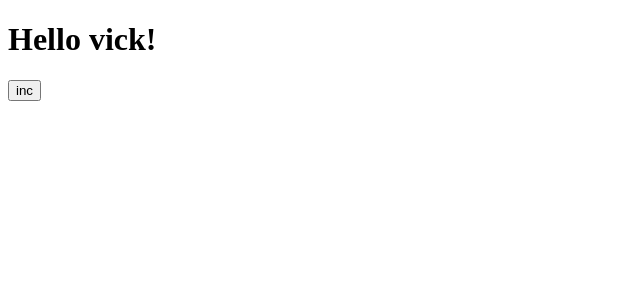
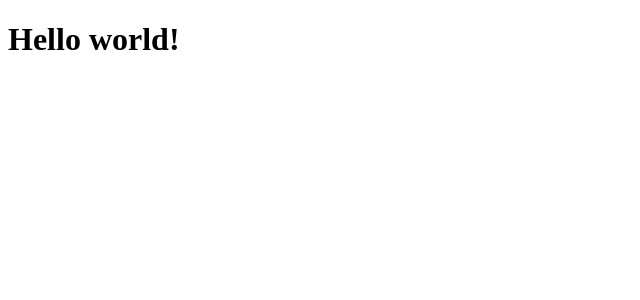
Before and after one commit to vkumar04/react-microFE-starter, a React app: page / in a window 1280 px wide. Shown: the top 300 px of the page, without its empty margins (0-640 px from the left). Built offline with nearby package versions, Linux system fonts and the light colour scheme.

Commit message:
cleaned up component

```diff
--- a/src/components/App.tsx
+++ b/src/components/App.tsx
@@ -1,13 +1,8 @@
-import { useState } from 'react';
-
 const App: React.FC = () => {
-  const name = 'vick';
-  const [age, setAge] = useState(null);
+  const text = 'world!';
   return (
     <>
-      <h1>{`Hello ${name}!`}</h1>
-      <p>{age}</p>
-      <button type="button" onClick={() => setAge(32)}>inc</button>
+      <h1>{`Hello ${text}`}</h1>
     </>
   );
 };
```
Also changed, not shown: .eslintrc.json.
